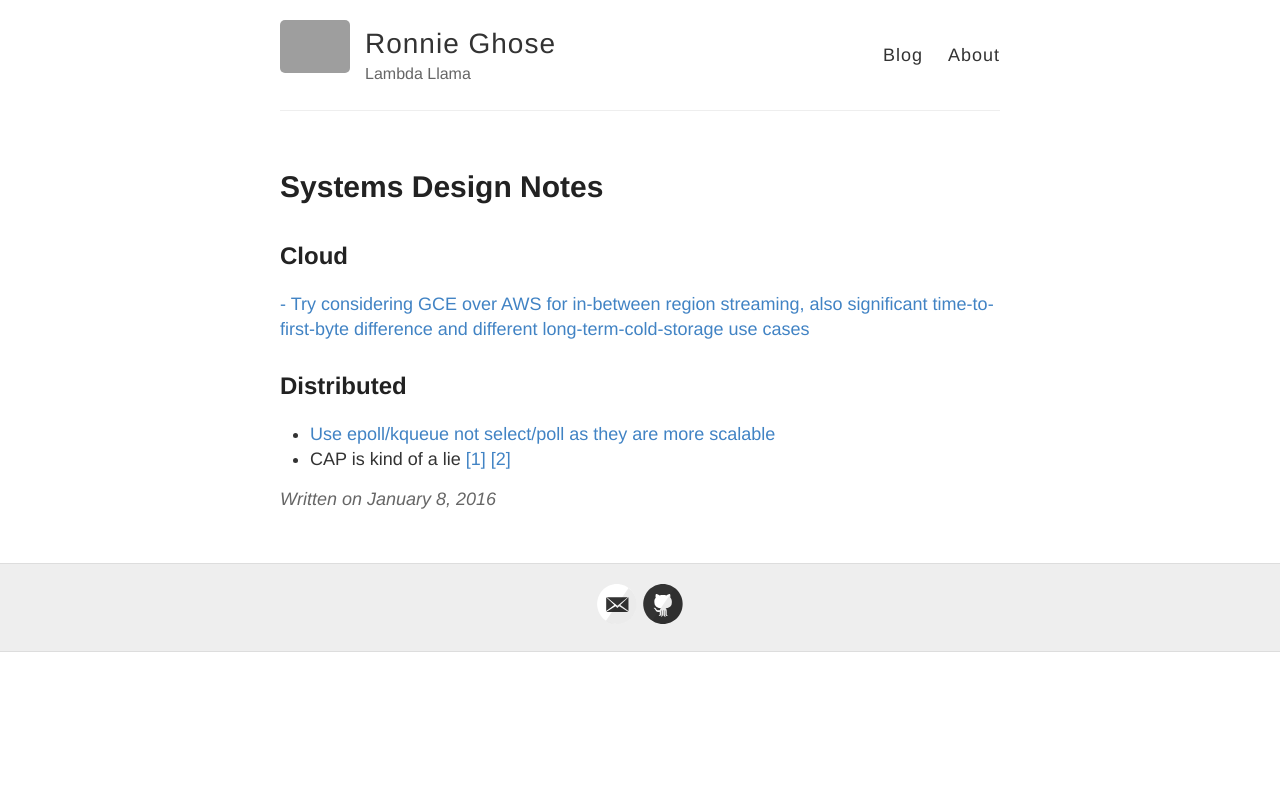
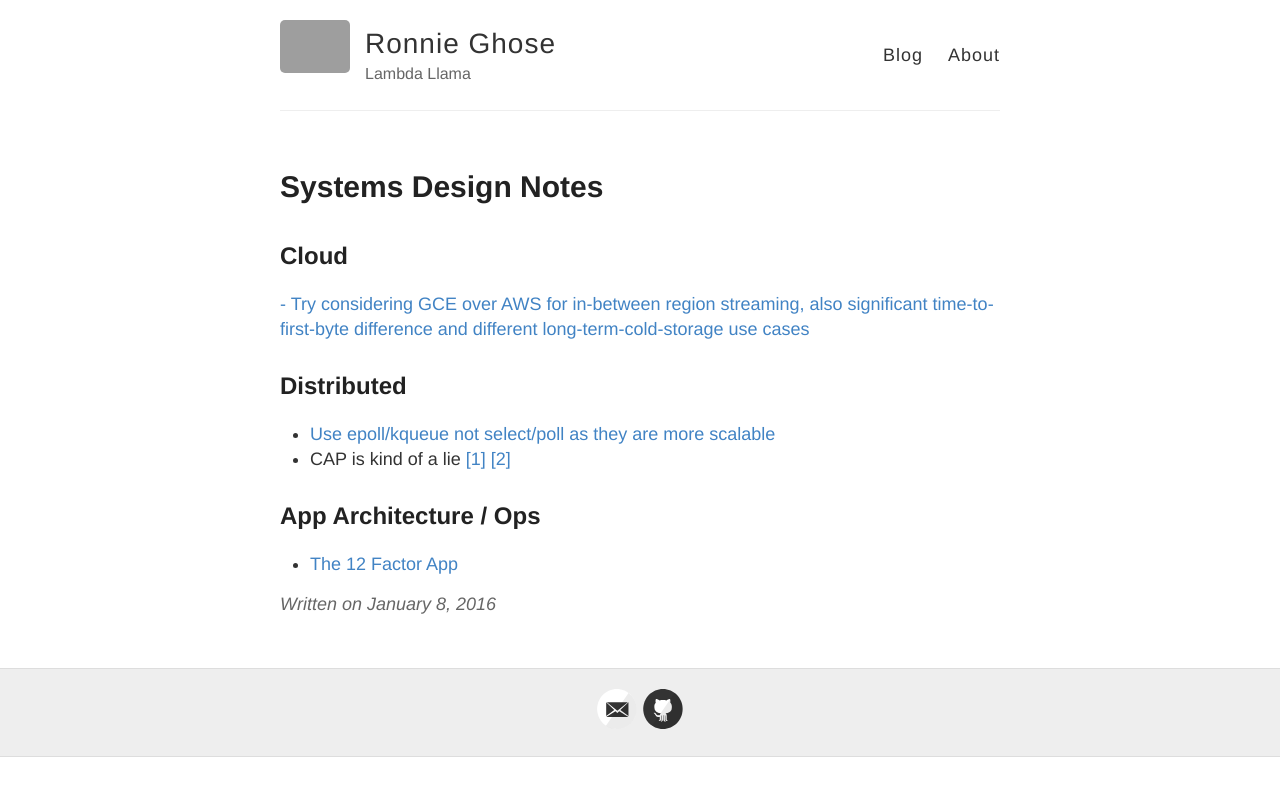
Before and after one commit to RONNCC/ronncc.github, a Jekyll site: the page built from _posts/2016-1-8-systemDesignNotes.md, in a window 1280 px wide. Shown: the top 796 px of the page. Built offline with Jekyll 4.4.1, drawn with Linux system fonts in a browser that asks for light colours; comment, search, counter and statistics services are not loaded; grey boxes are pictures that could not be loaded.

Commit message:
Updated 2016-1-8-systemDesignNotes.md

```diff
--- a/_posts/2016-1-8-systemDesignNotes.md
+++ b/_posts/2016-1-8-systemDesignNotes.md
@@ -19,3 +19,6 @@ type: post
 ## Distributed
 - [Use epoll/kqueue not select/poll as they are more scalable](http://geocar.sdf1.org/fast-servers.html)
 - CAP is kind of a lie [[1]](http://codahale.com/you-cant-sacrifice-partition-tolerance/#errata10221010) [[2]](https://voltdb.com/blog/clarifications-cap-theorem-and-data-related-errors)
+
+## App Architecture / Ops
+- [The 12 Factor App](http://12factor.net/)
```
